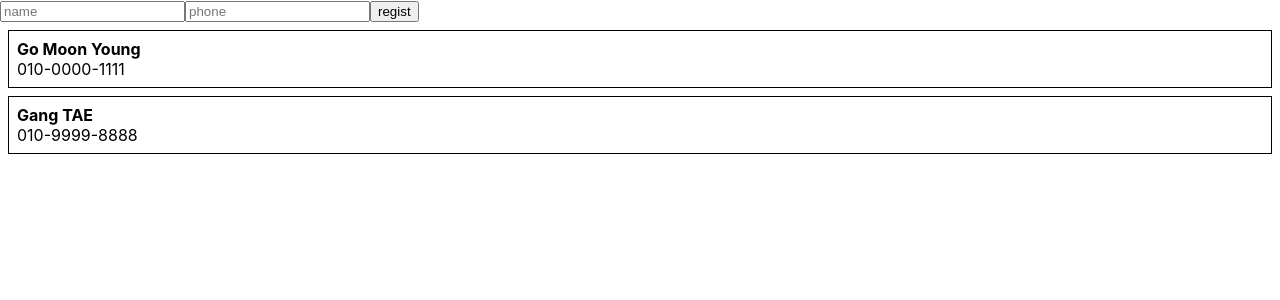
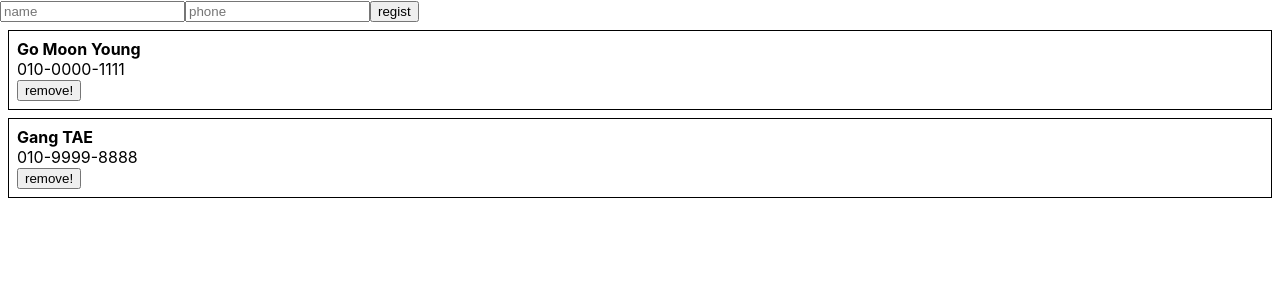
Before and after one commit to cat-egory/today80mani, a React (Create React App) app in the folder two-week-react/: page / in a window 1280 px wide. Shown: the top 300 px of the page. Built offline with nearby package versions, Linux system fonts and the light colour scheme.

Commit message:
fix removeHandler

```diff
--- a/two-week-react/src/App.js
+++ b/two-week-react/src/App.js
@@ -44,7 +44,7 @@ class App extends Component {
     return (
       <div>
         <PhoneForm onCreate={this.handleCreate} />
-        <PhoneInfoList data={information} />
+        <PhoneInfoList data={information} onRemove={this.handleRemove} />
       </div>
     );
   }
--- a/two-week-react/src/phone/PhoneInfo.js
+++ b/two-week-react/src/phone/PhoneInfo.js
@@ -7,6 +7,11 @@ class PhoneInfo extends Component {
       phone: '1234',
       id: 0,
     },
+  };
+
+  handleRemove = () => {
+    const { info, onRemove } = this.props;
+    onRemove(info);
   };
 
   render() {
@@ -24,6 +29,9 @@ class PhoneInfo extends Component {
           <b>{name}</b>
         </div>
         <div>{phone}</div>
+        <button type="button" onClick={this.handleRemove}>
+          remove!
+        </button>
       </div>
     );
   }
--- a/two-week-react/src/phone/PhoneInfoList.js
+++ b/two-week-react/src/phone/PhoneInfoList.js
@@ -4,11 +4,14 @@ import PhoneInfo from './PhoneInfo';
 class PhoneInfoList extends Component {
   static defaultProps = {
     data: [],
+    onRemove: () => console.warn('remove --'),
   };
 
   render() {
     const { data } = this.props;
-    const list = data.map((info) => <PhoneInfo key={info.id} info={info} />);
+    const list = data.map((info) => (
+      <PhoneInfo key={info.id} info={info} onRemove={this.props.onRemove} />
+    ));
 
     return <div>{list}</div>;
   }
```
Also changed, not shown: two-week-react/.eslintrc.yml.
